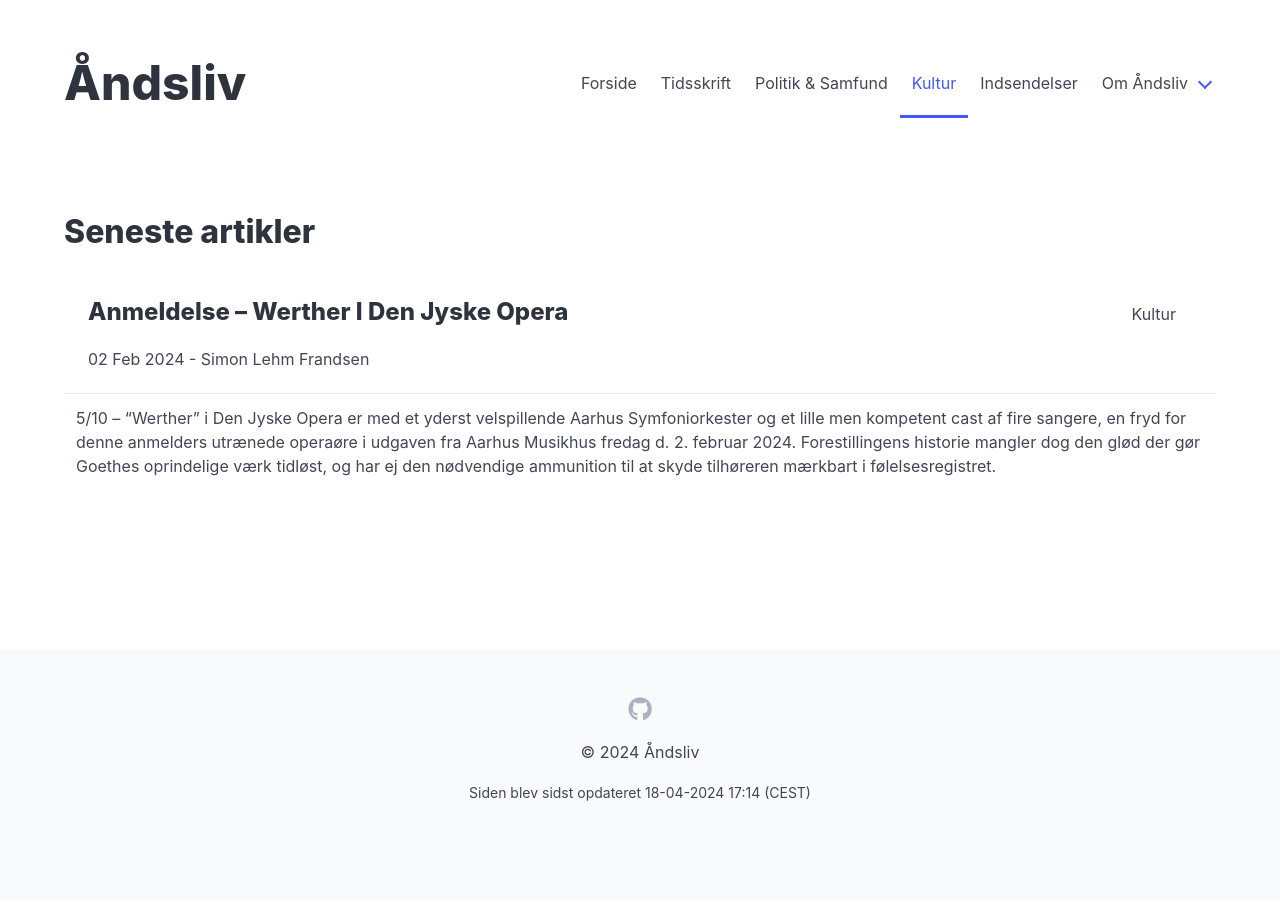
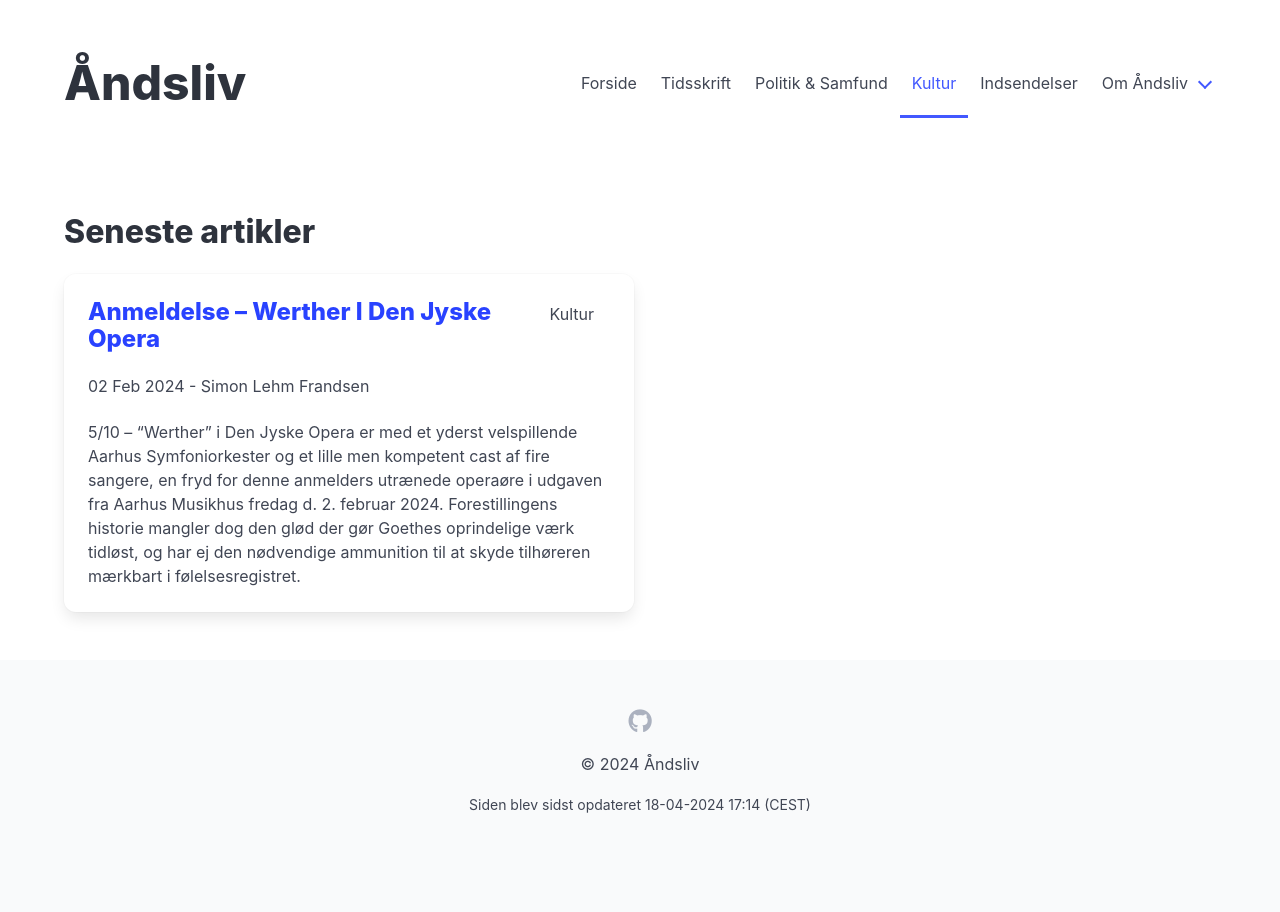
Before and after one commit to Aandsliv/aandsliv, a Jekyll site: the page built from src/kultur.html, in a window 1280 px wide. Built offline with Jekyll 4.4.1, drawn with Linux system fonts in a browser that asks for light colours.

Commit message:
feat: update subsection kultur

```diff
--- a/src/kultur.html
+++ b/src/kultur.html
@@ -3,28 +3,27 @@ layout: default
 title: Kultur
 ---
 <h1 class="title">Seneste artikler</h1>
-<div class="block is-flex is-flex-wrap-wrap">
-    <div class="tile is-ancestor">
-        <div class="tile is-vertical is-4">
+<div class="block">
+    <div class="fixed-grid">
+        <div class="grid">
             {% for post in site.posts %}
             {% if post.subsection == "kultur" %}
-            <div class="tile is-parent is-vertical">
-                <a href="{{ post.url | relative_url }}" class="tile is-child card">
+            <div class="cell">
+                <div class="card">
                     <div class="card-content">
                         <div class="block">
-                            <span class="tag card-header-icon is-pulled-right">{{ post.subsection | capitalize }}</span>
-                            <p class="title is-spaced is-4">{{ post.title }}</p>
+                            <a class="tag card-header-icon is-pulled-right">{{ post.subsection | capitalize }}</a>
+                            <p class="title is-spaced is-4"><a href="{{ post.url | relative_url }}">{{ post.title }}</a>
+                            </p>
                             <p class="subtitle is-6">
                                 {{ post.date | date_to_string }} - {{ post.author }}
                             </p>
+                            <div class="content">
+                                <p>{{ post.abstract }}</p>
+                            </div>
                         </div>
                     </div>
-                    <div class="card-footer">
-                        <p class="card-footer-item">
-                            <span>{{ post.abstract }}</span>
-                        </p>
-                    </div>
-                </a>
+                </div>
             </div>
             {% endif %}
             {% endfor %}
```
